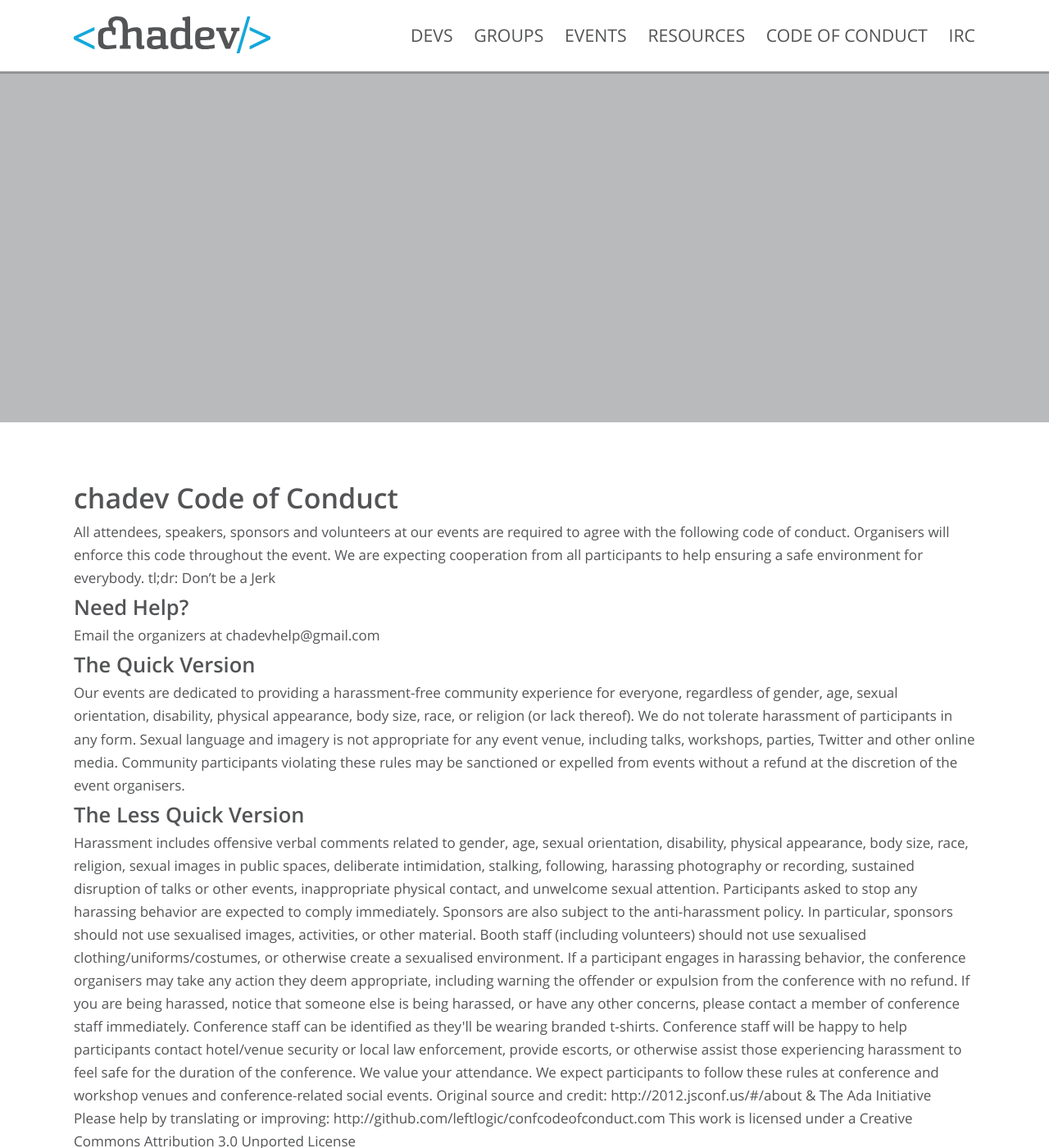
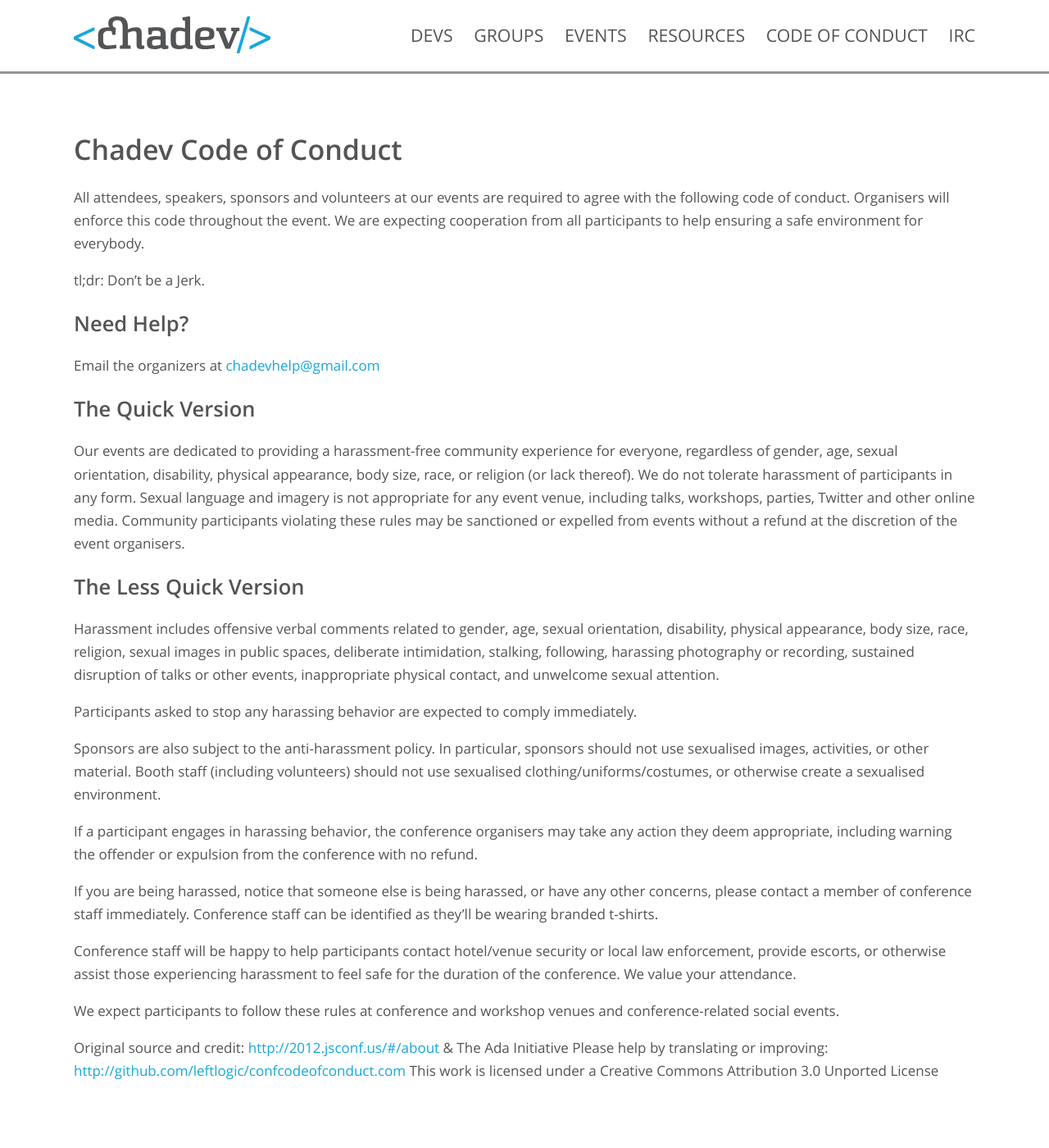
Before and after one commit to chadev/chadev.github.io, a Jekyll site: the page built from coc.md, in a window 1280 px wide and 1400 px high. Shown: the whole window at 82% size. Built offline with Jekyll 4.4.1, drawn with Linux system fonts in a browser that asks for light colours; part of the change alters nothing that is shown.

```diff
--- a/coc.html
+++ b/coc.md
@@ -1,26 +1,22 @@
 ---
 layout: default
-featured-image:
-  url: featured-image.jpg
-  title: some title
-  credit: some name
-  creditURL: http://google.com
 ---
-<h1>chadev Code of Conduct</h1>
+
+#Chadev Code of Conduct
 
 All attendees, speakers, sponsors and volunteers at our events are required to agree with the following code of conduct. Organisers will enforce this code throughout the event. We are expecting cooperation from all participants to help ensuring a safe environment for everybody.
 
-tl;dr: Don’t be a Jerk
+tl;dr: Don’t be a Jerk.
 
-<h2>Need Help?</h2>
+##Need Help?
 
-Email the organizers at chadevhelp@gmail.com
+Email the organizers at [chadevhelp@gmail.com](mailto:chadevhelp@gmail.com)
 
-<h2>The Quick Version</h2>
+##The Quick Version
 
 Our events are dedicated to providing a harassment-free community experience for everyone, regardless of gender, age, sexual orientation, disability, physical appearance, body size, race, or religion (or lack thereof). We do not tolerate harassment of participants in any form. Sexual language and imagery is not appropriate for any event venue, including talks, workshops, parties, Twitter and other online media. Community participants violating these rules may be sanctioned or expelled from events without a refund at the discretion of the event organisers.
 
-<h2>The Less Quick Version</h2>
+##The Less Quick Version
 
 Harassment includes offensive verbal comments related to gender, age, sexual orientation, disability, physical appearance, body size, race, religion, sexual images in public spaces, deliberate intimidation, stalking, following, harassing photography or recording, sustained disruption of talks or other events, inappropriate physical contact, and unwelcome sexual attention.
 
@@ -36,6 +32,6 @@ Conference staff will be happy to help participants contact hotel/venue security
 
 We expect participants to follow these rules at conference and workshop venues and conference-related social events.
 
-Original source and credit: http://2012.jsconf.us/#/about & The Ada Initiative
-Please help by translating or improving: http://github.com/leftlogic/confcodeofconduct.com
+Original source and credit: [http://2012.jsconf.us/#/about](http://2012.jsconf.us/#/about) & The Ada Initiative
+Please help by translating or improving: [http://github.com/leftlogic/confcodeofconduct.com](http://github.com/leftlogic/confcodeofconduct.com)
 This work is licensed under a Creative Commons Attribution 3.0 Unported License
```
